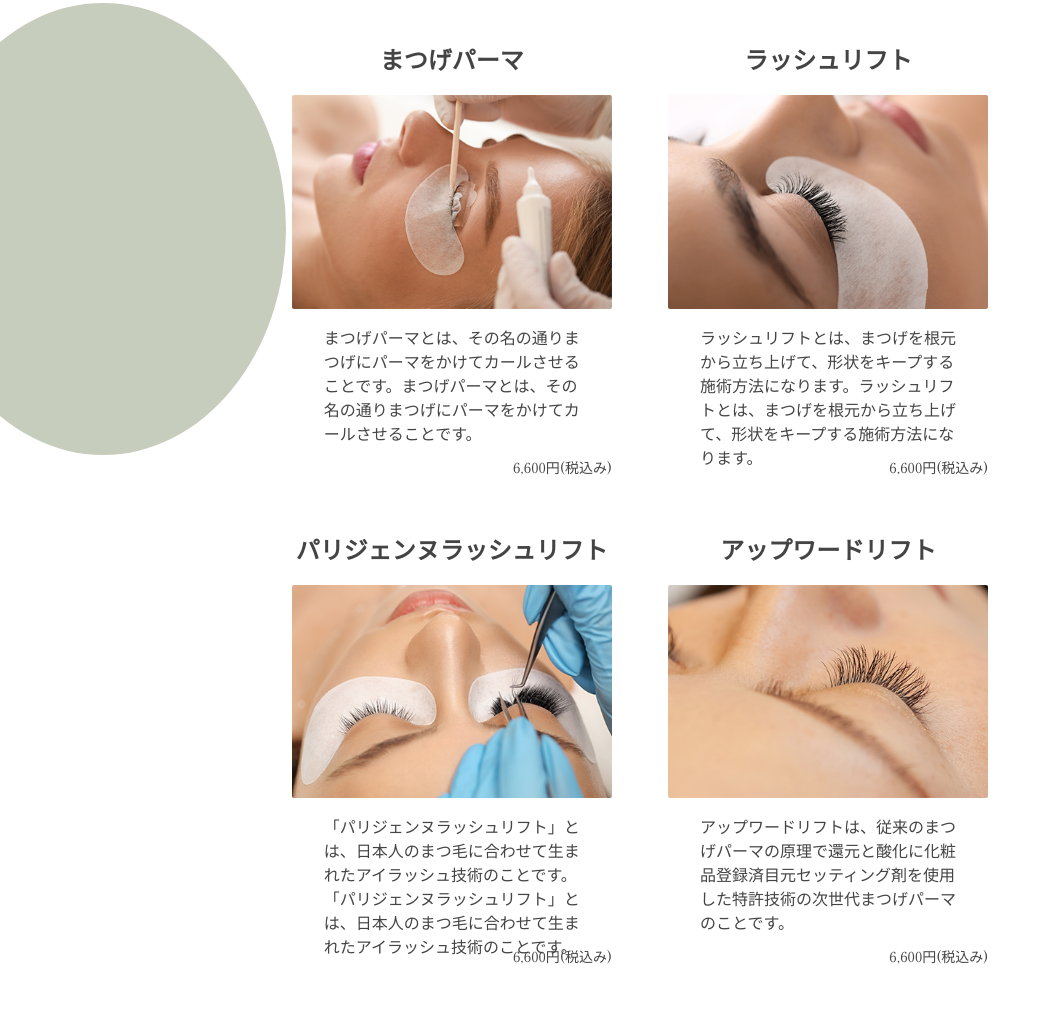
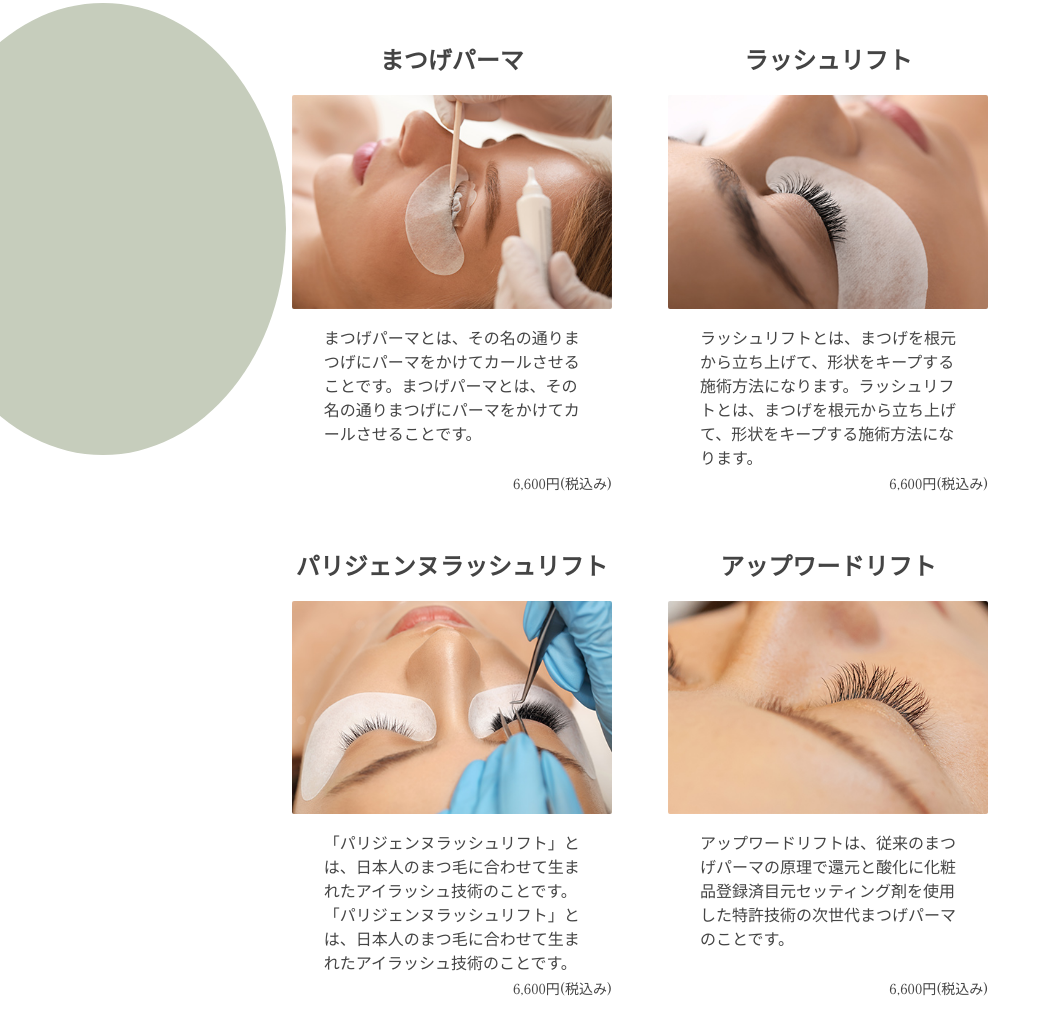
Before and after one commit to nyny-sugar/Msalon, a website: page index.html in a window 1280 px wide. Shown: the part 1591-2616 px from the top of the page, without its empty margins (0-1051 px from the left). Drawn offline with nearby package versions, Linux system fonts and the light colour scheme.

Commit message:
menu文章高さ設定

```diff
--- a/index.html
+++ b/index.html
@@ -225,7 +225,7 @@
               alt="まつげパーマしている女性"
               class="rounded-sm mb-4 mx-auto animate-fadein"
             />
-            <p class="mb-1 mt-4 w-4/5 mx-auto h-32">
+            <p class="h-36 mb-1 mt-4 w-4/5 mx-auto">
               まつげパーマとは、その名の通りまつげにパーマをかけてカールさせることです。まつげパーマとは、その名の通りまつげにパーマをかけてカールさせることです。
             </p>
             <p class="text-right sm:text-xs md:text-sm">6,600円(税込み)</p>
@@ -239,7 +239,7 @@
               alt="まつげパーマしている女性"
               class="rounded-sm mb-4 mx-auto"
             />
-            <p class="mb-1 mt-4 w-4/5 mx-auto h-32">
+            <p class="h-36 mb-1 mt-4 w-4/5 mx-auto">
               ラッシュリフトとは、まつげを根元から立ち上げて、形状をキープする施術方法になります。ラッシュリフトとは、まつげを根元から立ち上げて、形状をキープする施術方法になります。
             </p>
             <p class="text-right sm:text-xs md:text-sm">6,600円(税込み)</p>
@@ -253,7 +253,7 @@
               alt="まつげパーマしている女性"
               class="rounded-sm mb-4 mx-auto"
             />
-            <p class="mb-1 mt-4 w-4/5 mx-auto h-32">
+            <p class="h-36 mb-1 mt-4 w-4/5 mx-auto">
               「パリジェンヌラッシュリフト」とは、日本人のまつ毛に合わせて生まれたアイラッシュ技術のことです。「パリジェンヌラッシュリフト」とは、日本人のまつ毛に合わせて生まれたアイラッシュ技術のことです。
             </p>
             <p class="text-right sm:text-xs md:text-sm">6,600円(税込み)</p>
@@ -267,7 +267,7 @@
               alt="まつげパーマしている女性"
               class="rounded-sm mb-4 mx-auto"
             />
-            <p class="mb-1 mt-4 w-4/5 mx-auto h-32">
+            <p class="h-36 mb-1 mt-4 w-4/5 mx-auto">
               アップワードリフトは、従来のまつげパーマの原理で還元と酸化に化粧品登録済目元セッティング剤を使用した特許技術の次世代まつげパーマのことです。
             </p>
             <p class="text-right sm:text-xs md:text-sm">6,600円(税込み)</p>
```
Also changed, not shown: css/styles_dist.css.
